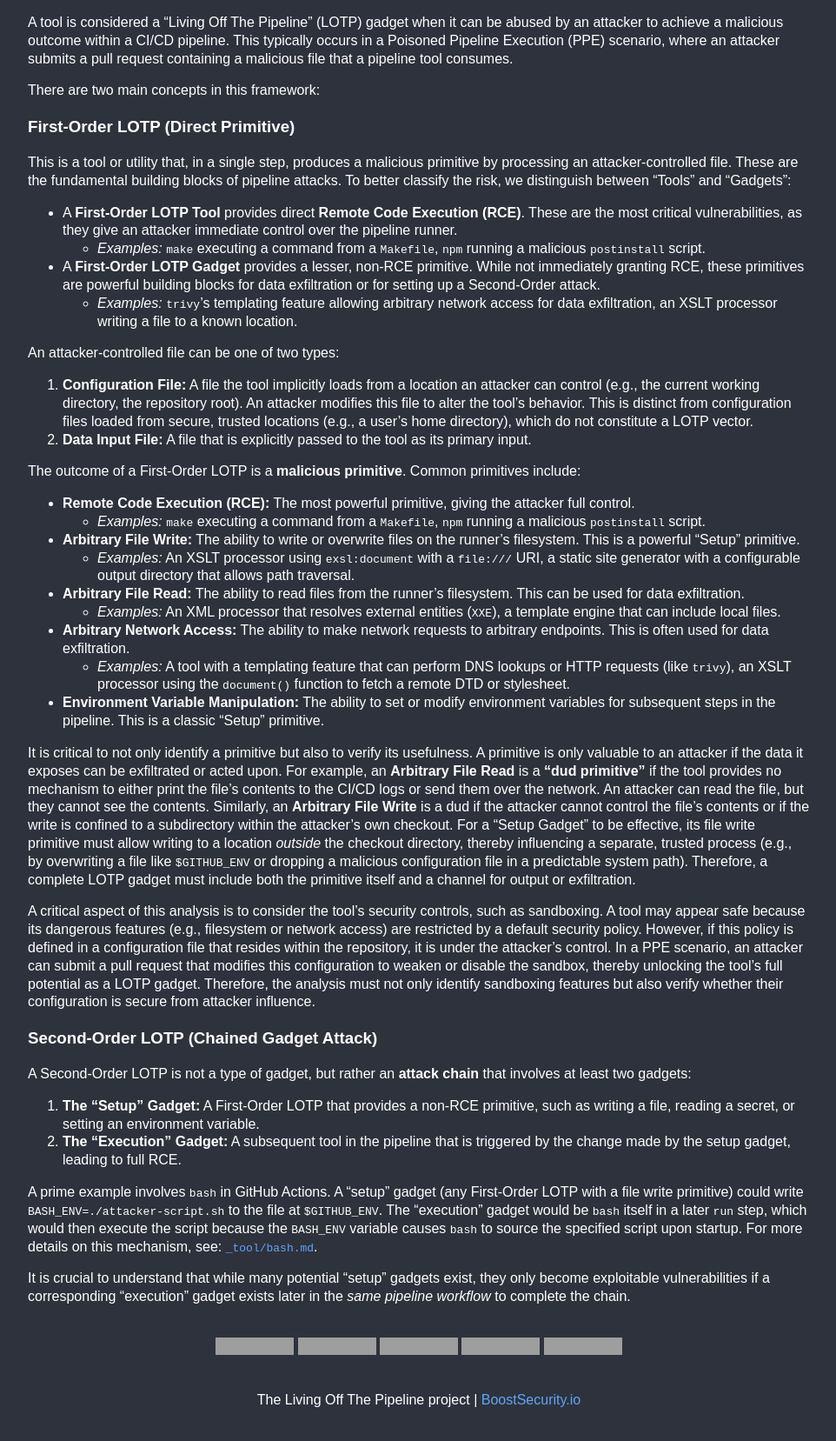
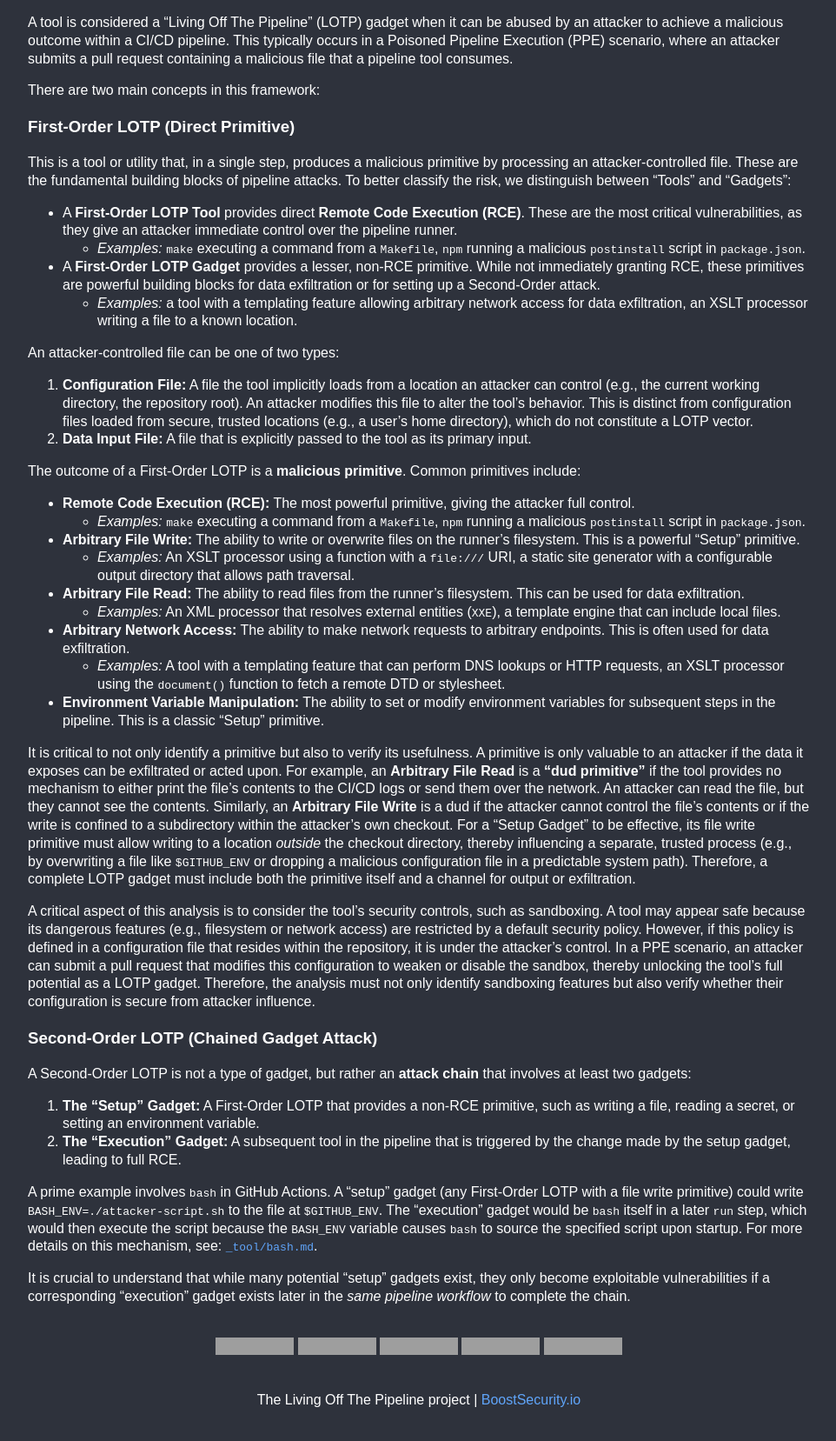
Before and after one commit to boostsecurityio/lotp, a Jekyll site: the page built from GEMINI.md, in a window 1280 px wide. Shown: the whole page at 87% size, without its empty margins (158-1120 px from the left). Built offline with Jekyll 4.4.1, drawn with Linux system fonts in a browser that asks for light colours; our own code applies the rules of GitHub Pages for plain Markdown files; grey boxes are pictures that could not be loaded.

Commit message:
docs: generalize tool-specific examples in GEMINI.md

```diff
--- a/GEMINI.md
+++ b/GEMINI.md
@@ -7,9 +7,9 @@ There are two main concepts in this framework:
 This is a tool or utility that, in a single step, produces a malicious primitive by processing an attacker-controlled file. These are the fundamental building blocks of pipeline attacks. To better classify the risk, we distinguish between "Tools" and "Gadgets":
 
 *   A **First-Order LOTP Tool** provides direct **Remote Code Execution (RCE)**. These are the most critical vulnerabilities, as they give an attacker immediate control over the pipeline runner.
-    *   *Examples:* `make` executing a command from a `Makefile`, `npm` running a malicious `postinstall` script.
+    *   *Examples:* `make` executing a command from a `Makefile`, `npm` running a malicious `postinstall` script in `package.json`.
 *   A **First-Order LOTP Gadget** provides a lesser, non-RCE primitive. While not immediately granting RCE, these primitives are powerful building blocks for data exfiltration or for setting up a Second-Order attack.
-    *   *Examples:* `trivy`'s templating feature allowing arbitrary network access for data exfiltration, an XSLT processor writing a file to a known location.
+    *   *Examples:* a tool with a templating feature allowing arbitrary network access for data exfiltration, an XSLT processor writing a file to a known location.
 
 An attacker-controlled file can be one of two types:
 
@@ -18,13 +18,13 @@ An attacker-controlled file can be one of two types:
 
 The outcome of a First-Order LOTP is a **malicious primitive**. Common primitives include:
 *   **Remote Code Execution (RCE):** The most powerful primitive, giving the attacker full control.
-    *   *Examples:* `make` executing a command from a `Makefile`, `npm` running a malicious `postinstall` script.
+    *   *Examples:* `make` executing a command from a `Makefile`, `npm` running a malicious `postinstall` script in `package.json`.
 *   **Arbitrary File Write:** The ability to write or overwrite files on the runner's filesystem. This is a powerful "Setup" primitive.
-    *   *Examples:* An XSLT processor using `exsl:document` with a `file:///` URI, a static site generator with a configurable output directory that allows path traversal.
+    *   *Examples:* An XSLT processor using a function with a `file:///` URI, a static site generator with a configurable output directory that allows path traversal.
 *   **Arbitrary File Read:** The ability to read files from the runner's filesystem. This can be used for data exfiltration.
     *   *Examples:* An XML processor that resolves external entities (`XXE`), a template engine that can include local files.
 *   **Arbitrary Network Access:** The ability to make network requests to arbitrary endpoints. This is often used for data exfiltration.
-    *   *Examples:* A tool with a templating feature that can perform DNS lookups or HTTP requests (like `trivy`), an XSLT processor using the `document()` function to fetch a remote DTD or stylesheet.
+    *   *Examples:* A tool with a templating feature that can perform DNS lookups or HTTP requests, an XSLT processor using the `document()` function to fetch a remote DTD or stylesheet.
 *   **Environment Variable Manipulation:** The ability to set or modify environment variables for subsequent steps in the pipeline. This is a classic "Setup" primitive.
 
 It is critical to not only identify a primitive but also to verify its usefulness. A primitive is only valuable to an attacker if the data it exposes can be exfiltrated or acted upon. For example, an **Arbitrary File Read** is a **"dud primitive"** if the tool provides no mechanism to either print the file's contents to the CI/CD logs or send them over the network. An attacker can read the file, but they cannot see the contents. Similarly, an **Arbitrary File Write** is a dud if the attacker cannot control the file's contents or if the write is confined to a subdirectory within the attacker's own checkout. For a "Setup Gadget" to be effective, its file write primitive must allow writing to a location *outside* the checkout directory, thereby influencing a separate, trusted process (e.g., by overwriting a file like `$GITHUB_ENV` or dropping a malicious configuration file in a predictable system path). Therefore, a complete LOTP gadget must include both the primitive itself and a channel for output or exfiltration.
```
